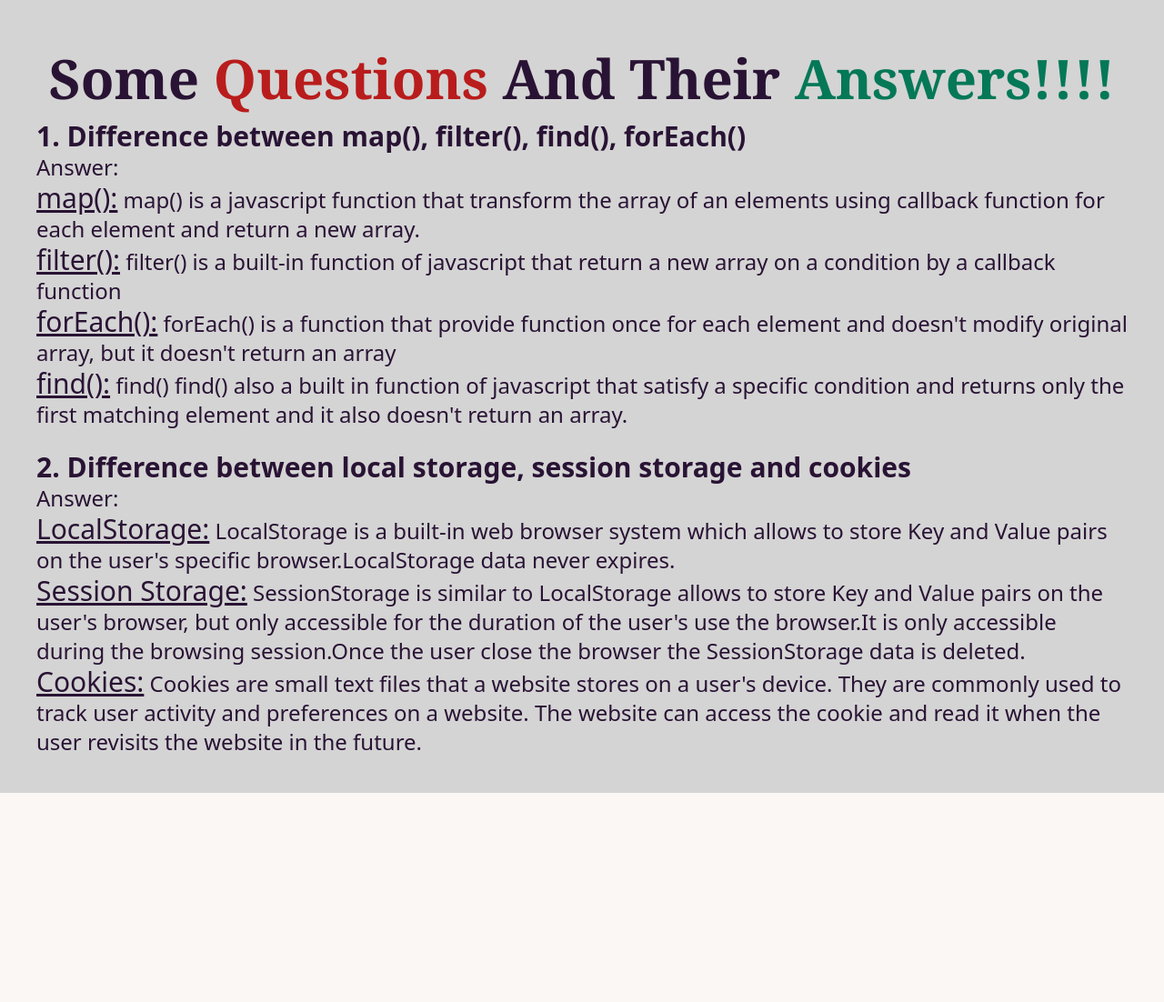
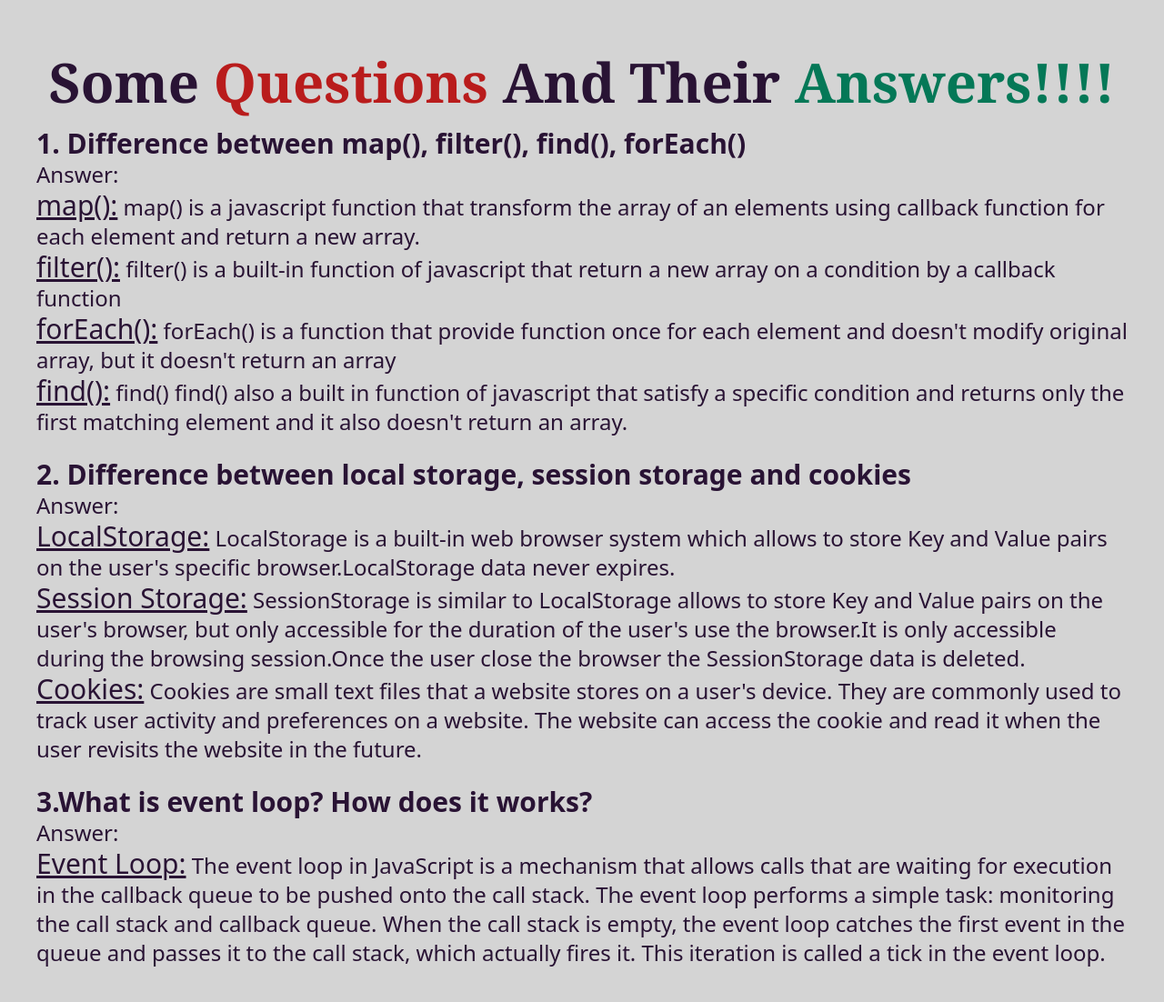
Before and after one commit to SadmanJawad/Assignment-7-Quiz-Hero, a plain HTML site: page blog.html in a window 1280 px wide. Shown: the whole page at 91% size. Before the commit the page ends 872 px from the top, so only its background shows below. Drawn offline with nearby package versions, Linux system fonts and the light colour scheme.

Commit message:
third question added

```diff
--- a/blog.html
+++ b/blog.html
@@ -10,8 +10,8 @@
 </head>
 <body>
     <div class="bg-neutral-300 p-10">
-        <h1 class="text-6xl text-center my-4 font-serif font-black">Some <span class="text-red-700">Questions</span> And Their <span class="text-emerald-700">Answers!!!!</span></h1>
-
+        <h1 class="text-6xl text-center mb-5 mt-5 font-serif font-black">Some <span class="text-red-700">Questions</span> And Their <span class="text-emerald-700">Answers!!!!</span></h1>
+        <!--? Question-1  -->
         <div class="text-2xl">
             <p class="text-3xl font-bold">1. Difference between map(), filter(), find(), forEach()</p>
             <p>Answer:</p>
@@ -34,9 +34,17 @@
             <p><span class="underline text-3xl">Cookies:</span>
                 Cookies are small text files that a website stores on a user's device. They are commonly used to track user activity and preferences on a website. The website can access the cookie and read it when the user revisits the website in the future.
             </p>
-
-
         </div>
+        <br>
+        <!-- ? Question 3 -->
+        <div class="text-2xl">
+                <p class="text-3xl font-bold">3.What is event loop? How does it works?</p>
+                <p>Answer:</p>
+            <p><span class="underline text-3xl">Event Loop:</span>
+                The event loop in JavaScript is a mechanism that allows calls that are waiting for execution in the callback queue to be pushed onto the call stack. The event loop performs a simple task: monitoring the call stack and callback queue. When the call stack is empty, the event loop catches the first event in the queue and passes it to the call stack, which actually fires it. This iteration is called a tick in the event loop.
+            </p>
+        </div>
+        <br>
 
     </div>
 </body>
```
